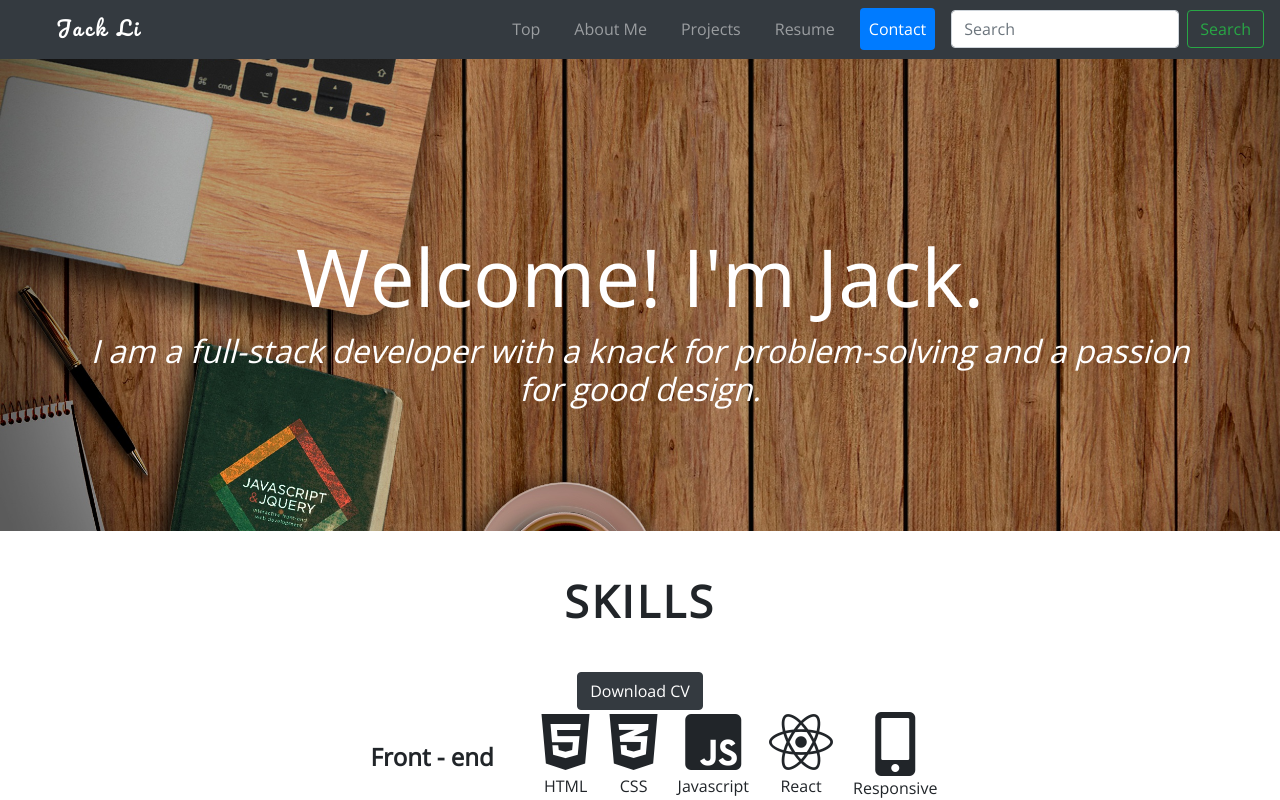
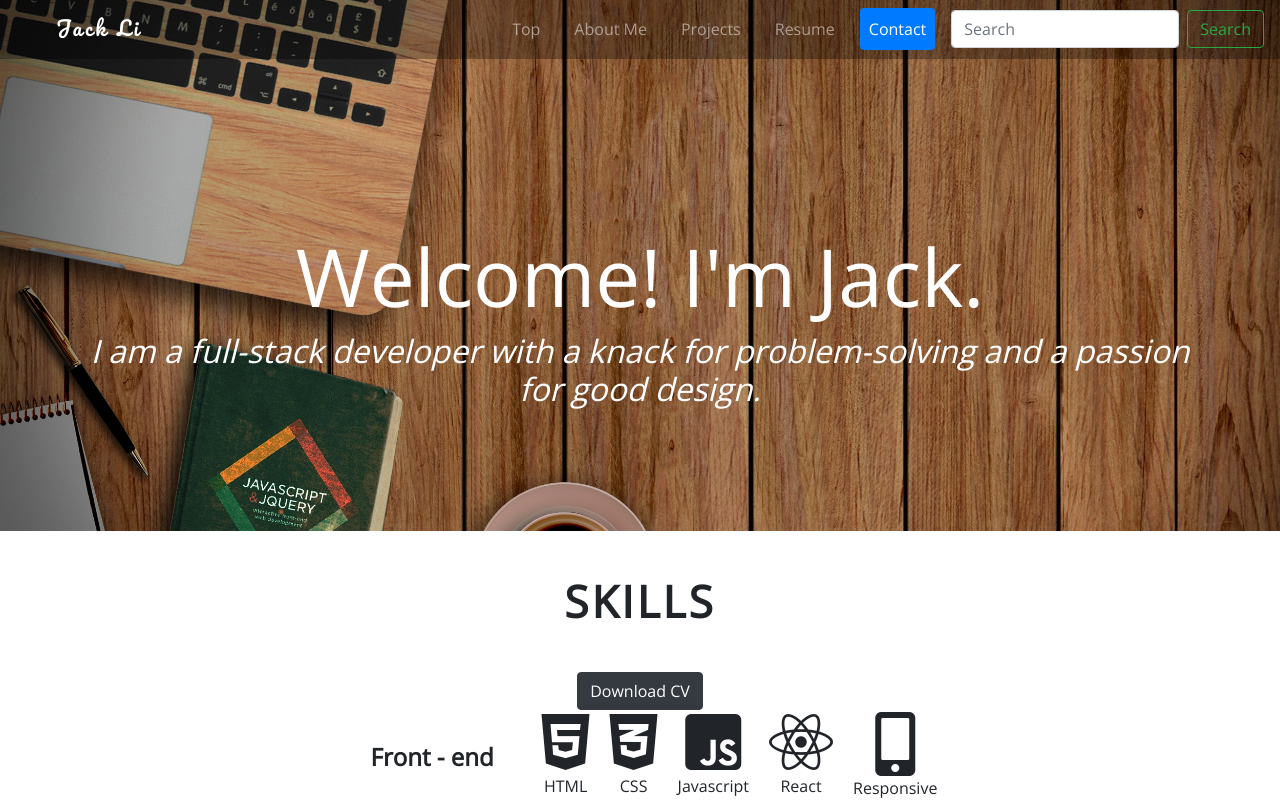
Before and after one commit to lihz27/personal-site, a React (Create React App) app: page / in a window 1280 px wide. Shown: the top 800 px of the page. Built offline with nearby package versions, Linux system fonts and the light colour scheme.

Commit message:
added scrollY tracking

```diff
--- a/package.json
+++ b/package.json
@@ -4,8 +4,8 @@
   "private": true,
   "dependencies": {
     "animejs": "^3.0.1",
-    "react": "^16.7.0",
-    "react-dom": "^16.7.0",
+    "react": "next",
+    "react-dom": "next",
     "react-scripts": "2.1.3"
   },
   "scripts": {
--- a/public/style.css
+++ b/public/style.css
@@ -226,3 +226,16 @@ footer {
   -webkit-transition: all 0.8s;
   transition: all 0.8s;
 }
+
+#top-navbar {
+  background: rgba(0, 0, 0, 0.3);
+}
+
+.navbar-dark {
+  background-color: #343a40;
+  -o-transition: all .4s;
+  -moz-transition: all .4s;
+  -webkit-transition: all .4s;
+  -ms-transition: all .4s;
+  transition: all .4s;
+}
--- a/src/App.js
+++ b/src/App.js
@@ -4,15 +4,32 @@ import Navbar from "./components/TopContent/Navbar";
 import TopContent from "./components/TopContent/TopContent";
 import AboutMe from "./components/AboutMe/AboutMe";
 import Projects from "./components/Projects/Projects";
+import { useState, useEffect } from 'react';
 
 import Contact from "./components/Contact/Contact";
 import Footer from "./components/Footer/Footer";
 
-class App extends Component {
-  render() {
+const App  = () => {
+  const [height, setHeight] = useState(false);
+  const updateWindowHeight = () => {
+    window.onscroll = () => {
+      console.log(window.scrollY);
+      if (window.scrollY >= 200) {
+        setHeight(true);
+        // setSlider('');
+      } else if (window.scrollY > 0 || window.scrollY < 50) {
+        setHeight(false);
+        // setSlider('');
+      }
+    }
+  }
+
+  useEffect(() => {
+  updateWindowHeight();
+  }, []);
     return (
       <div className="App">
-        <Navbar />
+        <Navbar height={height}/>
         <TopContent />
         <AboutMe />
         <Projects />
@@ -20,7 +37,7 @@ class App extends Component {
         <Footer />
       </div>
     );
-  }
+
 }
 
 export default App;
--- a/src/components/TopContent/Navbar.jsx
+++ b/src/components/TopContent/Navbar.jsx
@@ -1,13 +1,20 @@
 import React from "react";
 import logo from "./logo.svg";
 
-const Navbar = () => {
+const Navbar = ({ height }) => {
   return (
-    <div >
-      <nav id="top-navbar" className="navbar fixed-top navbar-expand-lg navbar-dark bg-dark">
+    <div>
+      <nav
+        id="top-navbar"
+        className={
+          height
+            ? "navbar fixed-top navbar-expand-lg navbar-dark bg-dark"
+            : "navbar fixed-top navbar-expand-lg navbar-dark"
+        }
+      >
         <a className="navbar-brand" href="#">
           <img className="logo" src={logo} />
-          <span >Jack Li</span>
+          <span>Jack Li</span>
         </a>
         <button
           className="navbar-toggler"
```
Also changed, not shown: 1 other file (tests, documents, lock files or other folders).
